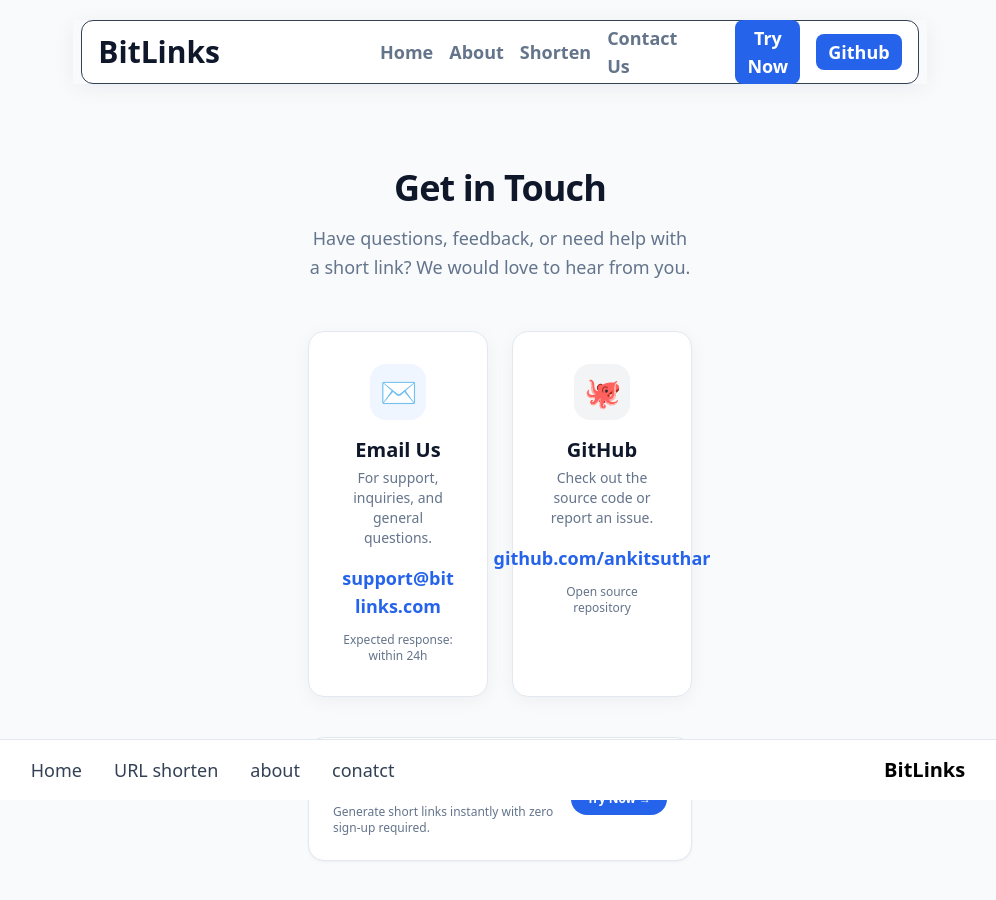
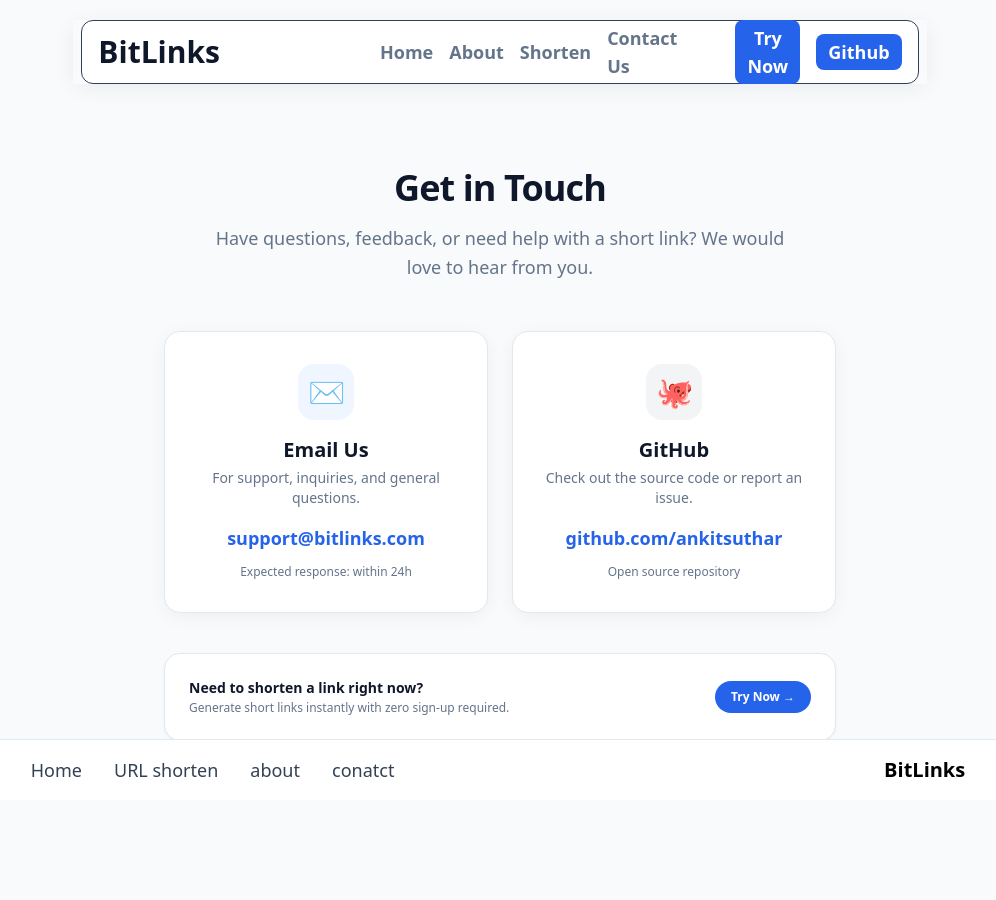
Before and after one commit to ankitsuthar72747-hash/bitlinks, a Next.js app: page /Contact in a window 1280 px wide. Shown: the top 900 px of the page, without its empty margins (140-1136 px from the left). After the commit the page ends 805 px from the top, so only its background shows below. Built offline with nearby package versions, Linux system fonts and the light colour scheme.

Commit message:
Fix mobile navbar overflow

```diff
--- a/app/Contact/page.js
+++ b/app/Contact/page.js
@@ -9,7 +9,7 @@ export const metadata = {
 
 export default function Contact() {
   return (
-    <div className="md:max-w-4xl w-108 md:mx-auto py-6 px-3 not-md:pl-6 md:px-6 md:py-16 flex flex-col items-center">
+    <div className="md:max-w-4xl w-full md:mx-auto py-6 px-3 not-md:pl-6 md:px-6 md:py-16 flex flex-col items-center">
       {/* Header */}
       <div className="text-center max-w-xl mb-12">
         <h1 className="text-3xl md:text-4xl font-extrabold text-heading tracking-tight mb-4">
```
